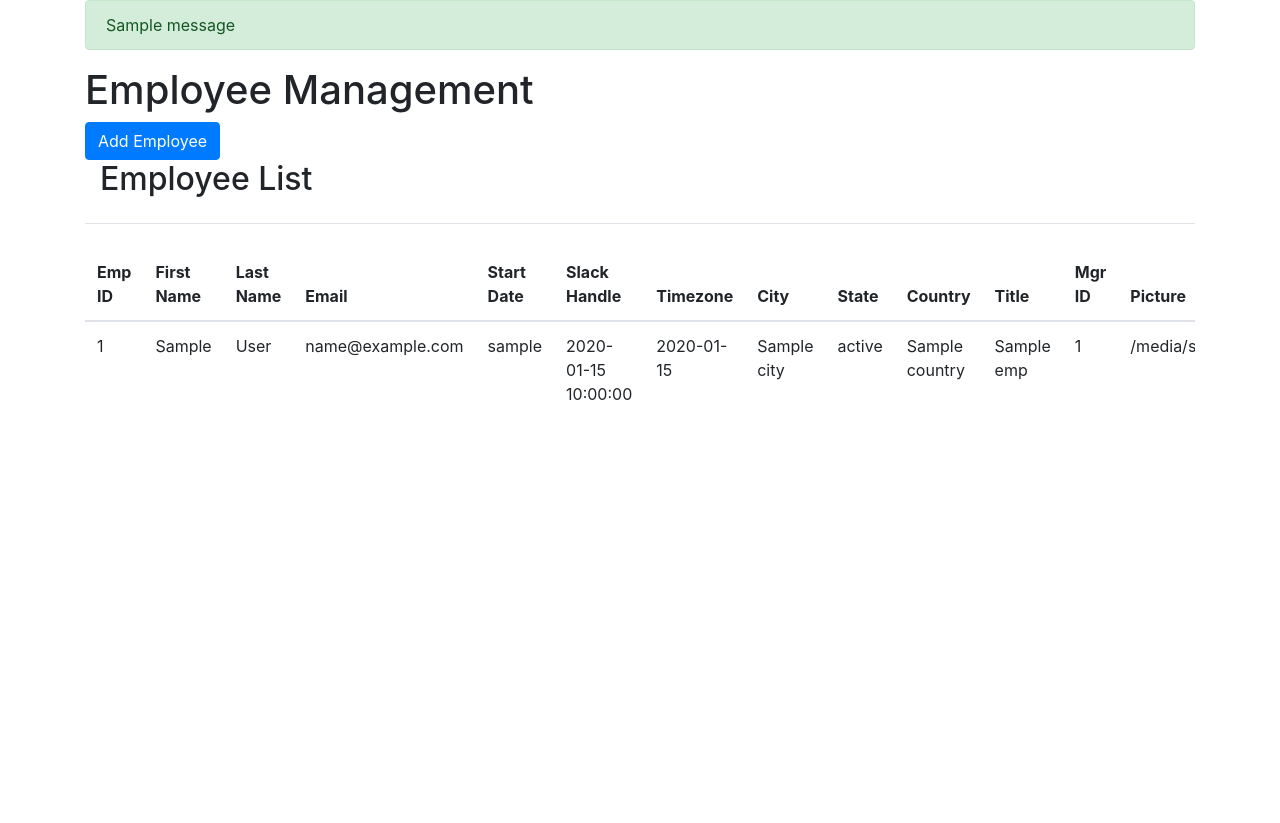
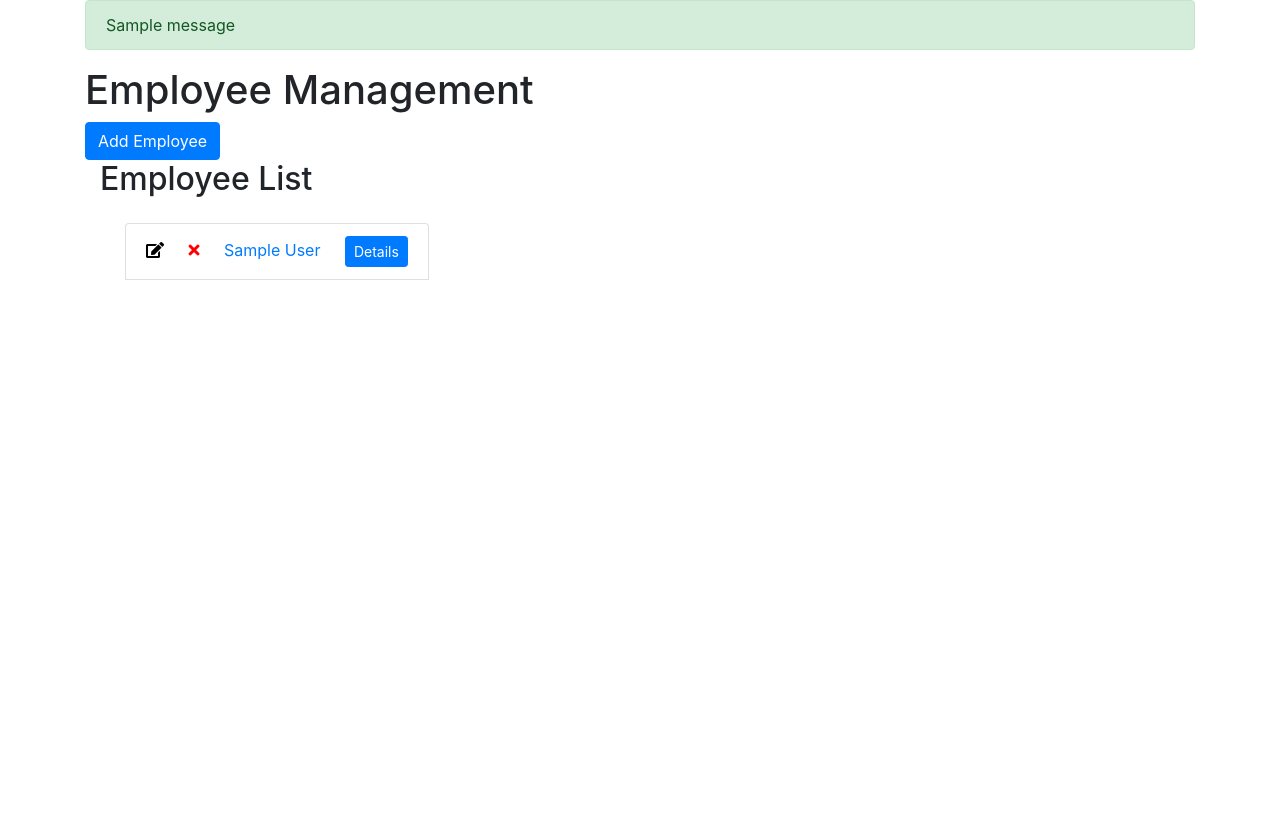
Before and after one commit to mozilla-it/newbie-bot, a Flask app: template templates/employees.html in a window 1280 px wide. Shown: the part 56-879 px from the top of the page. Run offline with Flask 2, Linux system fonts and the light colour scheme; the template is opened without the code that fills it: values that come from a table or form of the project are taken from there, most other values are stand-ins (such as "Sample title", 1, 10 or a date in 2020); one stand-in notice (Sample message) is shown; some libraries are stand-ins or nearby versions.

Commit message:
added interative messages

```diff
--- a/app.py
+++ b/app.py
@@ -119,6 +119,12 @@ def add_new_message():
     return render_template('messages.html', messages=messages, form=form)
 
 
+@app.route('/deleteMessage/<string:id>')
+def delete_message(id):
+    Messages.objects(id=id).delete()
+    return redirect(url_for('add_new_message'))
+
+
 @app.route('/addEmployee', methods=['GET', 'POST'])
 def add_new_employee():
     # clients = json.dumps(get_auth_zero(), sort_keys=True, indent=4)
@@ -197,13 +203,18 @@ def add_new_employee():
             return redirect(url_for('add_new_employee'))
         else:
             print('errors = {}'.format(form.errors))
-            return render_template('employees.html', employees=None, form=form)
+            return render_template('employees.html', employees=None, form=form, selectedEmp=None)
     else:
         print('get route')
         employees = People.objects()
 
         return render_template('employees.html', employees=employees, form=form)
 
+
+@app.route('/deleteEmployee/<string:id>')
+def delete_employee(id):
+    People.objects(id=id).delete()
+    return redirect(url_for('add_new_employee'))
 
 def get_auth_zero():
     config = {'client_id': client_id, 'client_secret': client_secret, 'uri': client_uri}
@@ -269,6 +280,14 @@ def search(dict_list, key, value):
             return item
 
 
+@app.route('/slack/message_actions', methods=['POST'])
+def message_actions():
+    print('message actions route')
+    form_json = json.loads(request.form['payload'])
+    print('message actions = {}'.format(json.dumps(form_json, indent=4)))
+    return make_response('', 200)
+
+
 @app.route('/slack/newhirehelp', methods=['POST'])
 def new_hire_help():
     print('newhirehelp headers = {}'.format(request.headers))
@@ -323,12 +342,40 @@ def send_newhire_messages():
         message = Messages.objects(Q(id=s['message_id'])).get().to_mongo()
         print('emp = {}'.format(emp))
         print('message = {}'.format(message))
-
         message_text = message['text']
         message_user = emp['slack_handle']
         user = search(users, 'name', message_user)
-        dm = slack_client.api_call('im.open', user=user['id'])['channel']['id']
-        slack_client.rtm_send_message(dm, message_text)
+        print('link = {}'.format(len(message['title_link'])))
+        if(len(message['title_link'])> 1):
+
+            message_attach = {
+                "fallback": "You need to upgrade your Slack client to receive this message.",
+                "actions": [{
+                    "type": "button",
+                    "text": message['title'],
+                    "url": message['title_link'],
+                }]
+            }
+            dm = slack_client.api_call(
+                'im.open',
+                user=user['id'],
+                # attachments=[message_attach],
+                # text=message_text
+            )['channel']['id']
+            slack_client.api_call(
+                'chat.postMessage',
+                channel=dm,
+                text=message_text,
+                attachments=[message_attach]
+            )
+        else:
+            dm = slack_client.api_call(
+                'im.open',
+                user=user['id'],
+                attachments=[message_attach],
+                text=message_text
+            )['channel']['id']
+            slack_client.rtm_send_message(dm, message_text)
         s.update(set__send_status=True)
 
 
--- a/templates/employees.html
+++ b/templates/employees.html
@@ -96,56 +96,117 @@
     <div class="container">
         <h2>Employee List</h2>
         <div class="row" style="overflow: scroll; height: 600px; margin-top: 25px">
-        <table class="table fixed_header">
-            <thead>
-                <tr >
-                    <th scope="col" >Emp ID</th>
-                    <th scope="col">First Name</th>
-                    <th scope="col">Last Name</th>
-                    <th scope="col">Email</th>
-                    <th scope="col">Start Date</th>
-                    <th scope="col">Slack Handle</th>
-                    <th scope="col">Timezone</th>
-                    <th scope="col">City</th>
-                    <th scope="col">State</th>
-                    <th scope="col">Country</th>
-                    <th scope="col">Title</th>
-                    <th scope="col">Mgr ID</th>
-                    <th scope="col">Picture</th>
-                    <th scope="col">Phone</th>
-                    <th scope="col">User Opt Out</th>
-                    <th scope="col">Mgr Opt Out</th>
-                    <th scope="col">Admin Opt Out</th>
-                    <th scope="col">Created Date</th>
-                </tr>
-            </thead>
-            <tbody>
+                <ul>
                 {% for emp in employees %}
-                    <tr>
-                        <td>{{ emp.emp_id }}</td>
-                        <td>{{ emp.first_name }}</td>
-                        <td>{{ emp.last_name }}</td>
-                        <td>{{ emp.email }}</td>
-                        <td>{{ emp.slack_handle }}</td>
-                        <td>{{ emp.start_date }}</td>
-                        <td>{{ emp.timezone }}</td>
-                        <td>{{ emp.city }}</td>
-                        <td>{{ emp.state }}</td>
-                        <td>{{ emp.country }}</td>
-                        <td>{{ emp.title }}</td>
-                        <td>{{ emp.manager_id }}</td>
-                        <td>{{ emp.picture }}</td>
-                        <td>{{ emp.phone }}</td>
-                        <td>{{ emp.user_opt_out }}</td>
-                        <td>{{ emp.manager_opt_out }}</td>
-                        <td>{{ emp.admin_opt_out }}</td>
-                        <td>{{ emp.created_date }}</td>
-                    </tr>
+                    <li class="list-group-item">
+                        <a style="text-decoration: none;" href="/editEmployee/{{ emp.id }}"><i class="fas fa-edit" style="color: #000000"></i></a>
+                        <a style="margin-left: 20px; margin-right: 20px; text-decoration: none;" href="/deleteEmployee/{{ emp.id }}"><i class="fas fa-times" style="color:red"></i></a>
+                        <a href='{% set selectedEmp = emp %}' data-toggle="modal" data-target="#exampleModal">{{ emp.first_name }} {{ emp.last_name }}</a>
+                        <button style="margin-left: 20px;" class="btn btn-primary btn-sm" type="button" data-toggle="collapse" data-target="#{{ emp.id }}" aria-expanded="false" aria-controls="collapseExample">Details</button> </li>
+                    <div class="container collapse"  id="{{ emp.id }}">
+                        <div class="row">
+                            <div class="col-md-4 col-sm-12 ">
+                                <div class="form-group">
+                                    <div><label for="first">First Name</label></div>
+                                    <input type="text" disabled value="{{ emp.first_name }}">
+
+                                </div>
+                            </div>
+                            <div class="col-md-4">
+                                <div class="form-group">
+                                    <div><label for="last_name">Last Name</label></div>
+                                    <input type="text" disabled value="{{ emp.last_name }}">
+                                </div>
+                            </div>
+                            <div class="col-md-4">
+                                <div class="form-group">
+                                    <div><label for="email">Email</label></div>
+                                    <input type="text" disabled value="{{ emp.email}}">
+                                </div>
+                            </div>
+                        </div>
+                        <div class="row">
+                            <div class="col-md-4">
+                                <div class="form-group">
+                                    <div><label for="city">City</label></div>
+                                    <input type="text" disabled value="{{ emp.city }}">
+                                </div>
+                            </div>
+                            <div class="col-md-4">
+                                <div class="form-group">
+                                    <div><label for="state">State</label></div>
+                                    <input type="text" disabled value="{{ emp.state }}">
+                                </div>
+                            </div>
+                            <div class="col-md-4">
+                                <div class="form-group">
+                                    <div><label for="country">Country</label></div>
+                                    <input type="text" disabled value="{{ emp.country }}">
+                                </div>
+                            </div>
+                        </div>
+                        <div class="row">
+                            <div class="col-md-4">
+                                <div class="form-group">
+                                    <div><label for="timezone">Timezone</label></div>
+                                    <input type="text" disabled value="{{ emp.timezone }}">
+                                </div>
+                            </div>
+                            <div class="col-md-4">
+                                <div class="form-group">
+                                    <div><label for="emp_id">Emp ID</label></div>
+                                    <input type="text" disabled value="{{ emp.emp_id }}">
+                                </div>
+                            </div>
+                            <div class="col-md-4">
+                                <div class="form-group">
+                                    <div><label for="slack_handle">Slack Handle</label></div>
+                                    <input type="text" disabled value="{{ emp.slack_handle }}">
+                                </div>
+                            </div>
+                        </div>
+                        <div class="row">
+                            <div class="col-md-4">
+                                <div class="form-group">
+                                    <div><label for="start_date">Start Date</label></div>
+                                    <input data-provide="datepicker" data-date-format="mm/dd/yyyy" id="start_date" type="date" disabled value="{{ emp.start_date }}" name="start_date"  />
+                                </div>
+                            </div>
+                            <div class="col-md-4">
+                                <div class="form-group">
+                                    <div><label for="phone">Phone</label></div>
+                                    <input type="text" disabled value="{{ emp.phone }}">
+                                </div>
+                            </div>
+                            <div class="col-md-4">
+                                <div class="form-group">
+                                    <div><label for="manager_id">Manager ID</label></div>
+                                    <input type="text" disabled value="{{ emp.manager_id }}">
+                                </div>
+                            </div>
+                        </div>
+                        <div class="row">
+                            <div class="col-md-4">
+                                <div class="form-group">
+                                    <div><label for="title">First Name</label></div>
+                                    <input type="text" disabled value="{{ emp.title }}">
+                                </div>
+                            </div>
+                            <div class="col-md-4">
+                                <div class="form-group">
+                                    <div><label for="picture">Picture</label></div>
+                                    <input type="text" disabled value="{{ emp.picture }}">
+                                </div>
+                            </div>
+                        </div>
+                    </div>
                 {% endfor %}
+                </ul>
 
-            </tbody>
-        </table>
+
+
     </div>
     </div>
+
     <script src="{{ url_for('static', filename='employee.js') }}"></script>
 {%  endblock %}
--- a/templates/layout.html
+++ b/templates/layout.html
@@ -5,6 +5,7 @@
     <title>NHOBot</title>
     <link rel="stylesheet" href="https://maxcdn.bootstrapcdn.com/bootstrap/4.0.0/css/bootstrap.min.css" integrity="sha384-Gn5384xqQ1aoWXA+058RXPxPg6fy4IWvTNh0E263XmFcJlSAwiGgFAW/dAiS6JXm" crossorigin="anonymous">
     <link rel="stylesheet" href="{{ url_for('static', filename='custom.css') }}">
+    <link rel="stylesheet" href="https://use.fontawesome.com/releases/v5.4.1/css/all.css" integrity="sha384-5sAR7xN1Nv6T6+dT2mhtzEpVJvfS3NScPQTrOxhwjIuvcA67KV2R5Jz6kr4abQsz" crossorigin="anonymous">
 </head>
 <body>
     {%  include 'includes/_navbar.html' %}
```
Also changed, not shown: templates/messages.html (+10 -39 lines).
